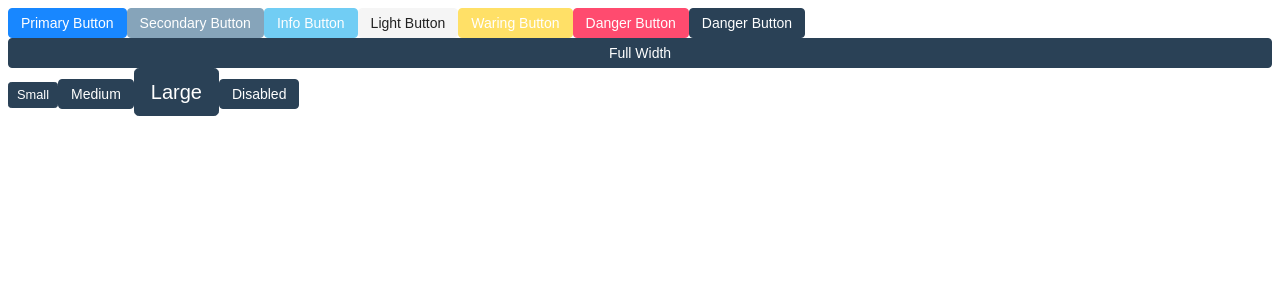
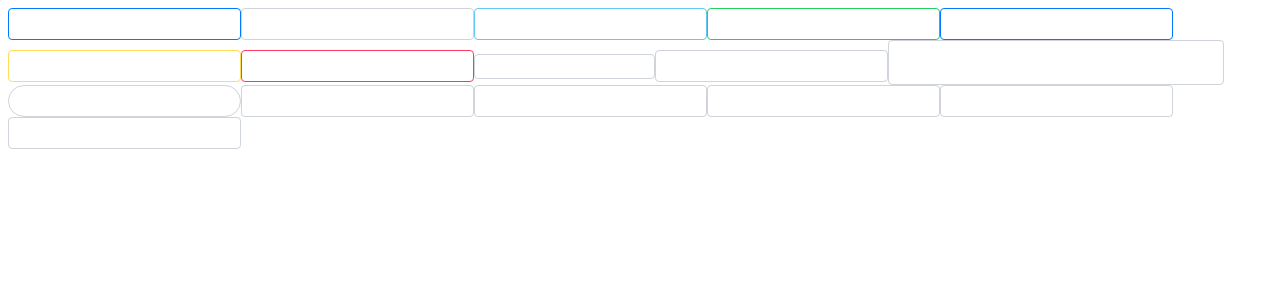
Before and after one commit to Zubair-Ashraf/keyko-contacts, a React (Create React App) app: page / in a window 1280 px wide. Shown: the top 300 px of the page. Built offline with nearby package versions, Linux system fonts and the light colour scheme.

Commit message:
create textfield component

```diff
--- /dev/null
+++ b/src/core-ui/TextField/index.tsx
@@ -0,0 +1,13 @@
+import { FC } from 'react';
+import { className } from './methods';
+import { TextFieldProps } from './props';
+
+export const TextField: FC<TextFieldProps> = (props: TextFieldProps) => {
+  const { size, color, rounded, ...restProps }: TextFieldProps = props;
+
+  props = { size, color, rounded };
+
+  return <input className={className`${props}`} {...restProps} />;
+};
+
+export * from './props';
--- /dev/null
+++ b/src/core-ui/TextField/methods.ts
@@ -0,0 +1,27 @@
+import { TextFieldProps } from './props';
+
+export type ClassNameFunc<TProps> = (
+  strings: TemplateStringsArray,
+  props: TProps
+) => string;
+
+export const className: ClassNameFunc<TextFieldProps> = (
+  strings: TemplateStringsArray,
+  props: TextFieldProps
+): string => {
+  const classNames: string = ['input']
+    .concat(
+      ['rounded'].map((name: string): string | null =>
+        props[name] ? `is-${name}` : null
+      )
+    )
+    .concat(
+      ['color', 'size'].map((name: string): string | null =>
+        props[name] ? `is-${props[name]}` : null
+      )
+    )
+    .filter((name: string | null): boolean => !!name)
+    .join(' ');
+
+  return classNames;
+};
--- /dev/null
+++ b/src/core-ui/TextField/props.ts
@@ -0,0 +1,25 @@
+import { ChangeEvent } from 'react';
+
+export interface TextFieldProps {
+  color?: 'primary' | 'secondary' | 'info' | 'success' | 'warning' | 'danger';
+
+  size?: 'small' | 'medium' | 'large';
+
+  type?: 'text' | 'password' | 'email' | 'tel' | 'number';
+
+  name?: string;
+
+  placeholder?: string;
+
+  defaultValue?: string;
+
+  value?: string;
+
+  pattern?: string;
+
+  disabled?: boolean;
+
+  rounded?: boolean;
+
+  onChange?: (e: ChangeEvent<HTMLInputElement>) => void;
+}
--- a/src/core-ui/index.ts
+++ b/src/core-ui/index.ts
@@ -1 +1,2 @@
 export * from './Button';
+export * from './TextField';
--- a/src/core/App/index.tsx
+++ b/src/core/App/index.tsx
@@ -1,35 +1,29 @@
-import { Button } from 'core-ui';
+import { TextField } from 'core-ui';
 import { Fragment } from 'react';
 
 const App = () => {
   return (
     <Fragment>
-      {/**Button colors */}
-      <Button color='primary'>Primary Button</Button>
-      <Button color='secondary'>Secondary Button</Button>
-      <Button color='info'>Info Button</Button>
-      <Button color='light'>Light Button</Button>
-      <Button color='warning'>Waring Button</Button>
-      <Button color='danger'>Danger Button</Button>
-      <Button color='dark'>Danger Button</Button>
-      {/**Fullwidth Button */}
-      <Button color='dark' fullwidth>
-        Full Width
-      </Button>
-      {/**Button Sizes */}
-      <Button color='dark' size='small'>
-        Small
-      </Button>
-      <Button color='dark' size='medium'>
-        Medium
-      </Button>
-      <Button color='dark' size='large'>
-        Large
-      </Button>
-      {/**Disabled button */}
-      <Button color='dark' disabled>
-        Disabled
-      </Button>
+      {/**TextField colors */}
+      <TextField color='primary' />
+      <TextField color='secondary' />
+      <TextField color='info' />
+      <TextField color='success' />
+      <TextField color='primary' />
+      <TextField color='warning' />
+      <TextField color='danger' />
+      {/**TextField sizes */}
+      <TextField size='small' />
+      <TextField size='medium' />
+      <TextField size='large' />
+      {/**Rounded TextField */}
+      <TextField rounded />
+      {/**TextField types */}
+      <TextField type='text' />
+      <TextField type='password' />
+      <TextField type='email' />
+      <TextField type='number' />
+      <TextField type='tel' />
     </Fragment>
   );
 };
--- a/src/styles/index.css
+++ b/src/styles/index.css
@@ -1,2 +1,3 @@
 @import './variables.css';
 @import './button.css';
+@import './textfield.css';
--- /dev/null
+++ b/src/styles/textfield.css
@@ -0,0 +1,56 @@
+.input {
+  /* width: 100%; */
+  padding: 0.375rem 0.75rem;
+  font-size: 1rem;
+  background-color: var(--white);
+  border: 1px solid var(--grey);
+  border-radius: 0.25rem;
+  transition: border-color 0.15s ease-in-out, box-shadow 0.15s ease-in-out;
+}
+
+.input:focus {
+  color: var(--dark);
+  background-color: var(--white);
+  border-color: var(--primary);
+  outline: 0;
+  box-shadow: 0 0 0 0.125em rgb(72 95 199 / 25%);
+}
+
+.input.is-rounded {
+  border-radius: 999px;
+}
+
+.input.is-small {
+  padding: 0.275rem 0.75rem;
+  font-size: 0.75rem;
+}
+
+.input.is-medium {
+  padding: 0.375rem 0.75rem;
+  font-size: 1rem;
+}
+
+.input.is-large {
+  padding: 0.475rem 0.75rem;
+  font-size: 1.5rem;
+}
+
+.input.is-primary {
+  border-color: var(--primary);
+}
+
+.input.is-danger {
+  border-color: var(--danger);
+}
+
+.input.is-warning {
+  border-color: var(--warning);
+}
+
+.input.is-info {
+  border-color: var(--info);
+}
+
+.input.is-success {
+  border-color: var(--success);
+}
```
